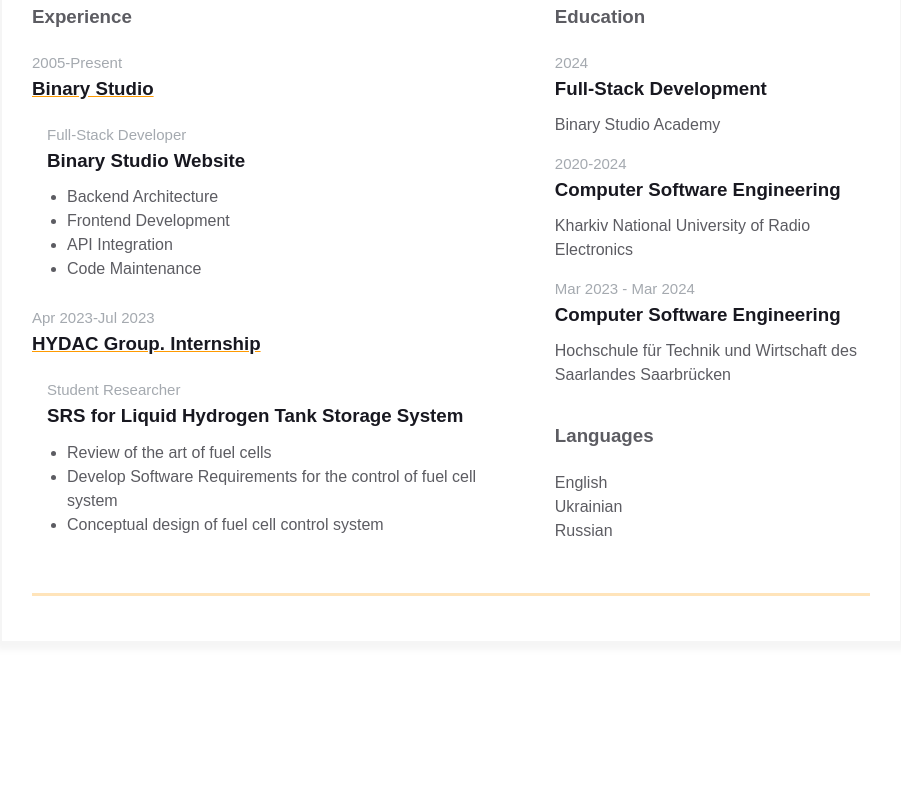
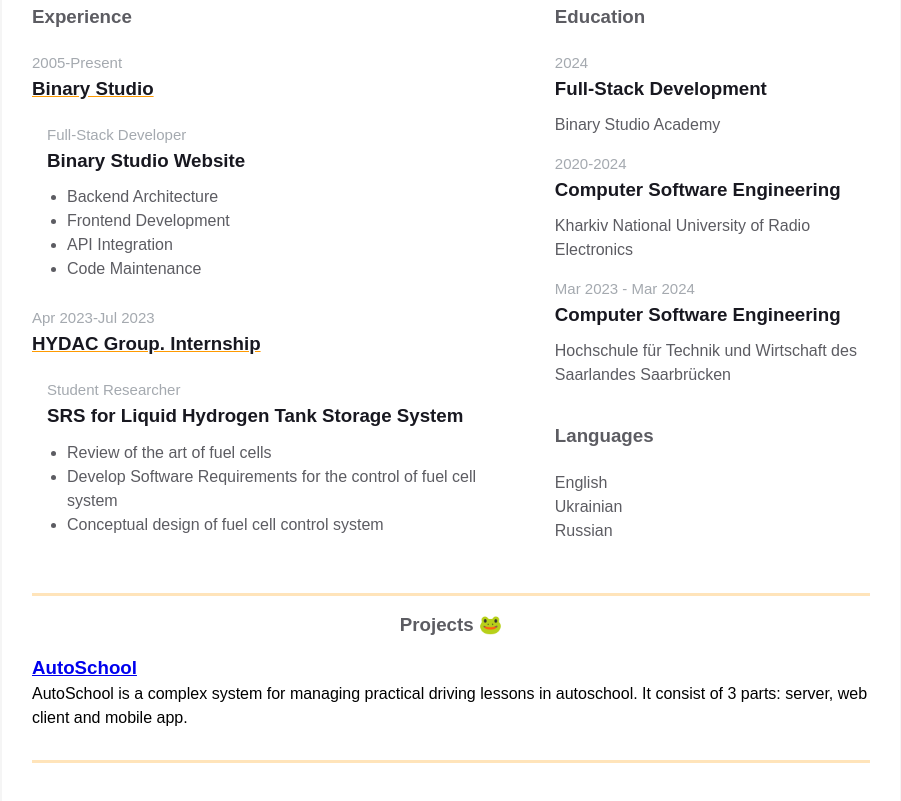
Before and after one commit to Sanchousina/homepage, a plain HTML site: page index.html in a window 1280 px wide. Shown: the part 970-1771 px from the top of the page, without its empty margins (189-1090 px from the left). Before the commit the page ends 1662 px from the top, so only its background shows below. Drawn offline with Linux system fonts and the light colour scheme.

Commit message:
Create projects block and add first project

```diff
--- a/index.html
+++ b/index.html
@@ -351,6 +351,32 @@
             </div>
           </div>
         </div>
+
+        <div class="container">
+          <div class="resume__block">
+            <div class="main-info fh">
+              <div class="projects">
+                <h3 class="projects__header">Projects &#x1F438;</h3>
+                <div class="projects__project">
+                  <div class="projects__project-header">
+                    <a href="https://github.com/IhorPanasenko/AutoSchool"
+                      ><h3 class="projects__project-header-name">
+                        AutoSchool
+                      </h3></a
+                    >
+                  </div>
+                  <div class="projects__project-description">
+                    <p class="intro-text">
+                      AutoSchool is a complex system for managing practical
+                      driving lessons in autoschool. It consist of 3 parts:
+                      server, web client and mobile app.
+                    </p>
+                  </div>
+                </div>
+              </div>
+            </div>
+          </div>
+        </div>
       </div>
     </main>
   </body>
--- a/styles.css
+++ b/styles.css
@@ -278,3 +278,9 @@ body {
 .additional-info__languages-item {
   color: var(--secondary-text-color);
 }
+
+.projects__header {
+  color: var(--secondary-text-color);
+  text-align: center;
+  margin-bottom: 15px;
+}
```
